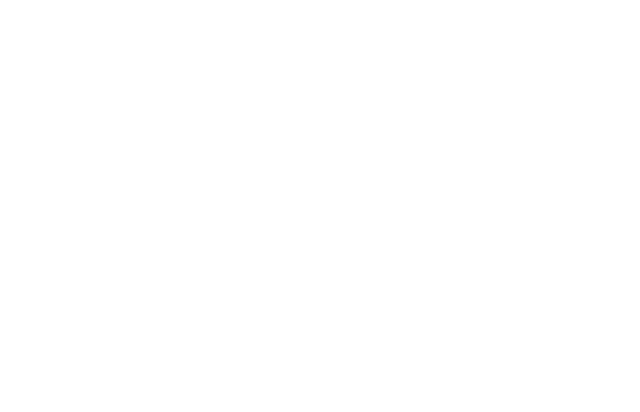
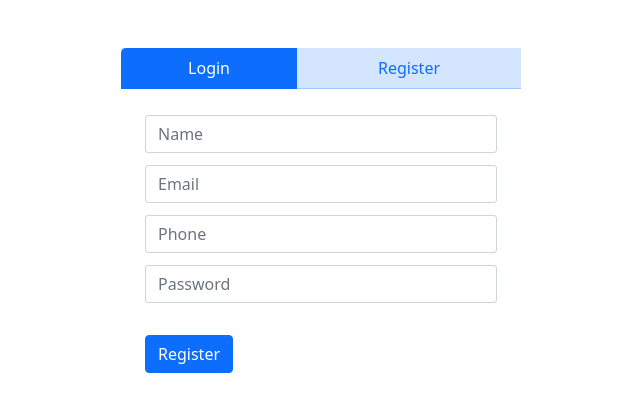
Before and after one commit to Geethanjali12/Angular-Task-01, an Angular app: page /register in a window 1280 px wide. Before the commit this address led to /. Shown: the top 412 px of the page, without its empty margins (319-959 px from the left). Built offline with nearby package versions, Linux system fonts and the light colour scheme.

Commit message:
login and register

```diff
--- a/src/app/app-routing.module.ts
+++ b/src/app/app-routing.module.ts
@@ -2,10 +2,12 @@
 import { RouterModule, Routes } from '@angular/router';
 import { CreateUserComponent } from './create-user/create-user.component';
 import { LoginComponent } from './login/login.component';
-
+import {RegisterComponent} from './register/register.component';
 const routes: Routes = [
   {path:'', component:CreateUserComponent},
-  { path: 'login', component: LoginComponent }
+  { path: 'login', component: LoginComponent },
+  { path: 'register', component: RegisterComponent }
+
 
 ];
 
--- a/src/app/app.module.ts
+++ b/src/app/app.module.ts
@@ -9,12 +9,14 @@
 import { AppComponent } from './app.component';
 import { CreateUserComponent } from './create-user/create-user.component';
 import { LoginComponent } from './login/login.component';
+import { RegisterComponent } from './register/register.component';
 
 @NgModule({
   declarations: [
     AppComponent,
     CreateUserComponent,
     LoginComponent,
+    RegisterComponent,
 
   ],
   imports: [
--- a/src/app/login/login.component.html
+++ b/src/app/login/login.component.html
@@ -1,8 +1,13 @@
-<div class="d-flex justify-content-center align-items-center mt-5">
+
+  <div class="d-flex justify-content-center align-items-center mt-5">
   <div class="card">
       <ul class="nav nav-pills mb-3" id="pills-tab" role="tablist">
-          <li class="nav-item text-center"> <a class="nav-link active btl" id="pills-home-tab" data-toggle="pill" href="#pills-home" role="tab" aria-controls="pills-home" aria-selected="true">Login</a> </li>
-          <li class="nav-item text-center"> <a class="nav-link btr" id="pills-profile-tab" data-toggle="pill" href="#pills-profile" role="tab" aria-controls="pills-profile" aria-selected="false">Signup</a> </li>
+          <li class="nav-item text-center">
+            <a class="nav-link active btl" id="login-tab" data-toggle="pill" href="/login" role="tab" aria-controls="login" aria-selected="true">Login</a>
+          </li>
+          <li class="nav-item text-center">
+            <a class="nav-link btr" id="register-tab" data-toggle="pill" href="/register" role="tab" aria-controls="register" aria-selected="true">Register</a>
+          </li>
       </ul>
       <div class="tab-content" id="pills-tabContent">
           <div class="tab-pane fade show active" id="pills-home" role="tabpanel" aria-labelledby="pills-home-tab">
@@ -11,6 +16,7 @@
           <div class="tab-pane fade" id="pills-profile" role="tabpanel" aria-labelledby="pills-profile-tab">
               <div class="form px-4"> <input type="text" name="" class="form-control" placeholder="Name"> <input type="text" name="" class="form-control" placeholder="Email"> <input type="text" name="" class="form-control" placeholder="Phone"> <input type="text" name="" class="form-control" placeholder="Password"> <button class="btn btn-dark btn-block">Signup</button> </div>
           </div>
+
       </div>
   </div>
 </div>
--- /dev/null
+++ b/src/app/register/register.component.css
@@ -0,0 +1,61 @@
+body {
+    background-color: #000
+}
+
+.card {
+    width: 400px;
+    border: none
+}
+
+.btr {
+    border-top-right-radius: 5px !important
+}
+
+.btl {
+    border-top-left-radius: 5px !important
+}
+
+.btn-dark {
+    color: #fff;
+    background-color: #0d6efd;
+    border-color: #0d6efd
+}
+
+.btn-dark:hover {
+    color: #fff;
+    background-color: #0d6efd;
+    border-color: #0d6efd
+}
+
+.nav-pills {
+    display: table !important;
+    width: 100%
+}
+
+.nav-pills .nav-link {
+    border-radius: 0px;
+    border-bottom: 1px solid #0d6efd40
+}
+
+.nav-item {
+    display: table-cell;
+    background: #0d6efd2e
+}
+
+.form {
+    padding: 10px;
+    height: 300px
+}
+
+.form input {
+    margin-bottom: 12px;
+    border-radius: 3px
+}
+
+.form input:focus {
+    box-shadow: none
+}
+
+.form button {
+    margin-top: 20px
+}
--- /dev/null
+++ b/src/app/register/register.component.html
@@ -0,0 +1,17 @@
+<div class="d-flex justify-content-center align-items-center mt-5">
+    <div class="card">
+        <ul class="nav nav-pills mb-3" id="pills-tab" role="tablist">
+            <li class="nav-item text-center">
+                <a class="nav-link active btl" id="login-tab" data-toggle="pill" href="/login" role="tab" aria-controls="login" aria-selected="true">Login</a>
+            </li>
+            <li class="nav-item text-center">
+                <a class="nav-link btr" id="register-tab" data-toggle="pill" href="/register" role="tab" aria-controls="register" aria-selected="true">Register</a>
+            </li>
+        </ul>
+
+ <div class="form px-4">
+     <input type="text" name="" class="form-control" placeholder="Name">
+     <input type="text" name="" class="form-control" placeholder="Email">
+     <input type="text" name="" class="form-control" placeholder="Phone">
+     <input type="text" name="" class="form-control" placeholder="Password">
+     <button class="btn btn-dark btn-block">Register</button> </div>
--- /dev/null
+++ b/src/app/register/register.component.ts
@@ -0,0 +1,15 @@
+import { Component, OnInit } from '@angular/core';
+
+@Component({
+  selector: 'app-register',
+  templateUrl: './register.component.html',
+  styleUrls: ['./register.component.css']
+})
+export class RegisterComponent implements OnInit {
+
+  constructor() { }
+
+  ngOnInit(): void {
+  }
+
+}
```
Also changed, not shown: 1 other file (tests, documents, lock files or other folders).
